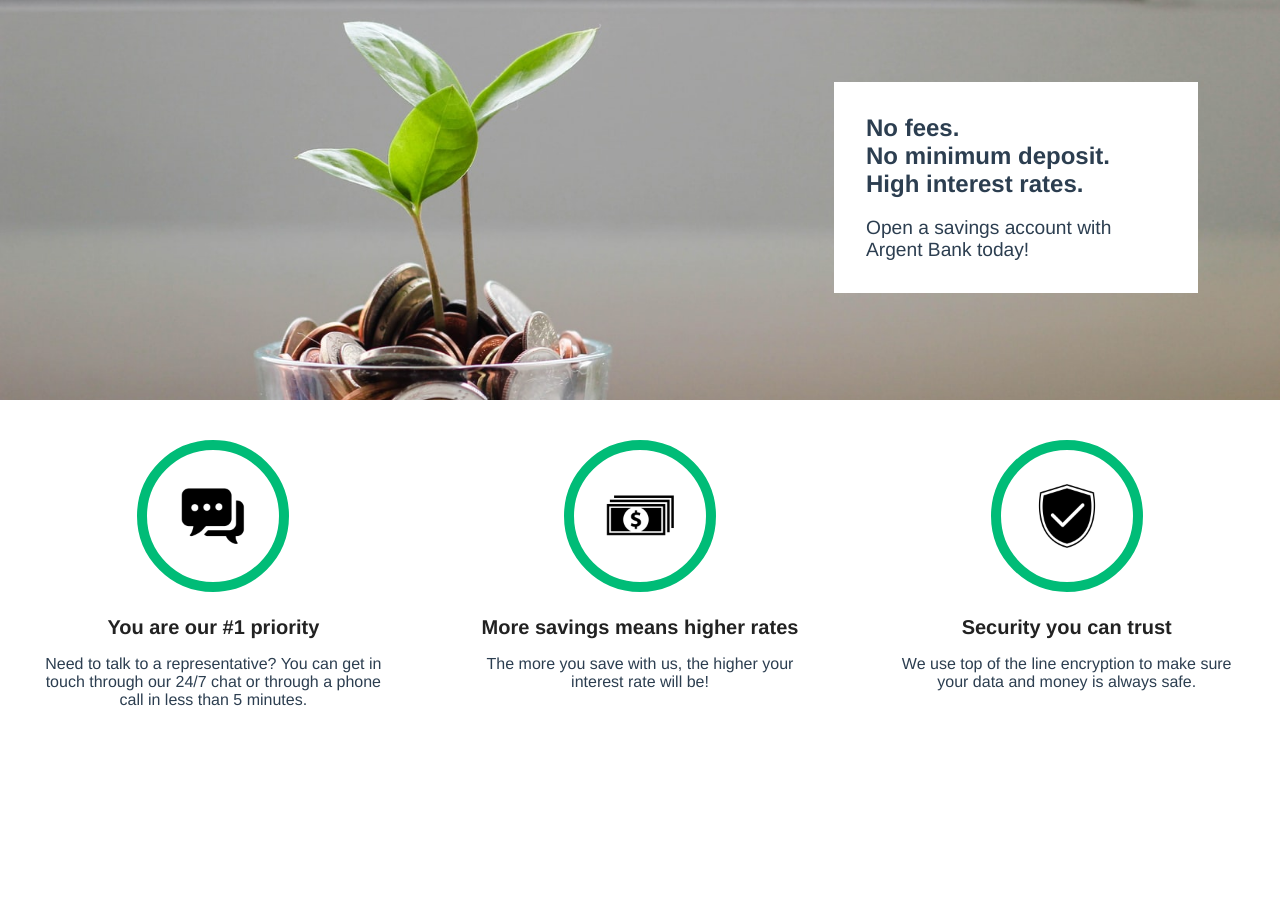
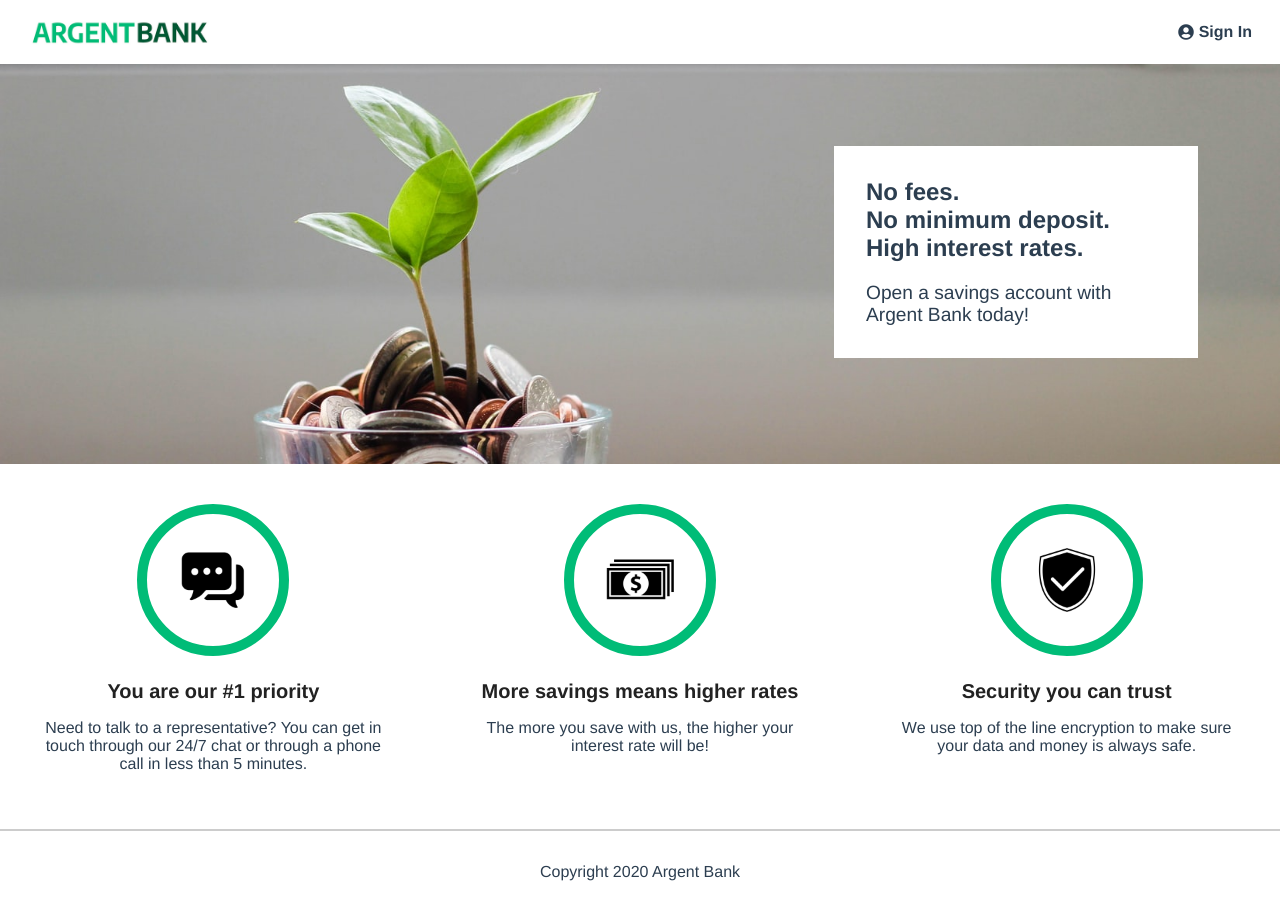
Before and after one commit to Maxime-Moilliet/MaximeMoilliet_13_17082021, a React (Create React App) app: page / in a window 1280 px wide. Before the commit the page ends 800 px from the top, so only its background shows below. Built offline with nearby package versions, Linux system fonts and the light colour scheme.

Commit message:
feature: create Header, Footer components and logout action

```diff
--- /dev/null
+++ b/src/components/Footer.jsx
@@ -0,0 +1,11 @@
+import React from 'react';
+
+export class Footer extends React.Component {
+    render() {
+        return (
+            <footer className="footer">
+                <p className="footer-text">Copyright 2020 Argent Bank</p>
+            </footer>
+        );
+    }
+}
--- /dev/null
+++ b/src/components/NavBar.jsx
@@ -0,0 +1,69 @@
+import React from 'react';
+import { Link } from 'react-router-dom';
+import { connect } from "react-redux";
+import { bindActionCreators } from "redux";
+import { userLogout } from '../redux/actions/authActions';
+
+class NavBar extends React.Component {
+  constructor(props) {
+    super(props)
+    this.handleLogout = this.handleLogout.bind(this)
+  }
+
+  handleLogout() {
+    this.props.userLogout()
+    window.location = "/"
+  }
+
+    render() {
+      const { user } = this.props
+        return (
+          <nav className="main-nav">
+            <Link to="/" className="main-nav-logo">
+              <img
+                className="main-nav-logo-image"
+                src="./images/argentBankLogo.png"
+                alt="Argent Bank Logo"
+              />
+              <h1 className="sr-only">Argent Bank</h1>
+            </Link>
+            {this.props.user.firstName ? (
+              <div className="main-nav-container">
+                <Link to="/profile" className="main-nav-item">
+                  <i className="fa fa-user-circle"></i>
+                  {user.firstName}
+                </Link>
+                <button onClick={this.handleLogout} className="main-nav-item logout" href="./index.html">
+                  <i className="fa fa-sign-out-alt"></i>
+                  Sign Out
+                </button>
+              </div>
+            ) : (
+              <div>
+                <Link to="/login" className="main-nav-item">
+                  <i className="fa fa-user-circle"></i>
+                  Sign In
+                </Link>
+              </div>
+            )}
+          </nav>
+        );
+    }
+}
+
+const mstp = (state) => {
+  return {
+      user: state.user,
+  }
+};
+
+const mdtp = (dispatch) => {
+  return bindActionCreators(
+      {
+          userLogout
+      },
+      dispatch
+  );
+};
+
+export default connect(mstp, mdtp)(NavBar);
--- a/src/routes/Routes.jsx
+++ b/src/routes/Routes.jsx
@@ -2,14 +2,22 @@ import React from 'react'
 import { Switch, Route } from 'react-router-dom'
 import { Home } from '../screens/Home';
 import Login from '../screens/Login';
+import NavBar from '../components/NavBar';
+import { Footer } from '../components/Footer';
 
 export class Routes extends React.Component {
     render() {
         return (
+            <>
+            <NavBar />
+
             <Switch>
                 <Route exact path="/" component={Home} />
                 <Route exact path="/login" component={Login} />
             </Switch>
+
+            <Footer />
+            </>
         );
     }
 }
```
